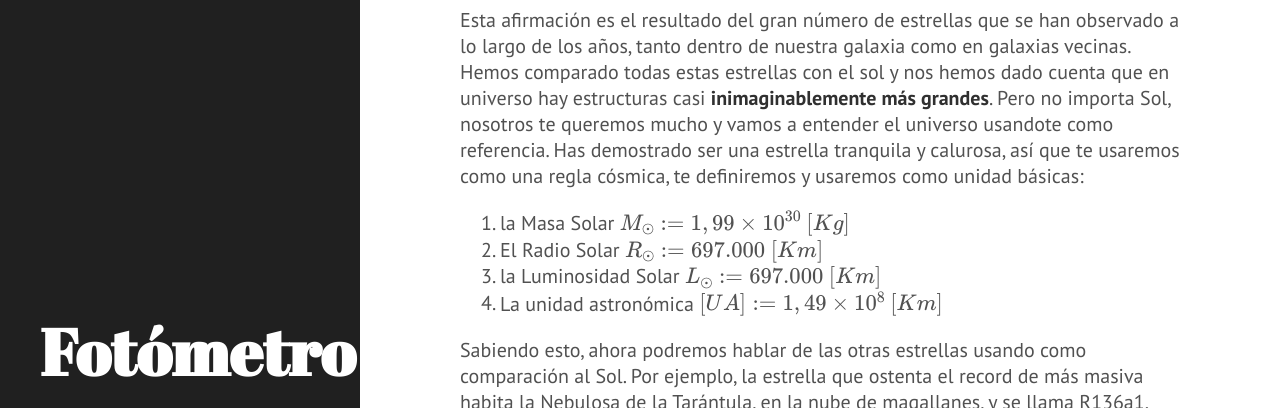
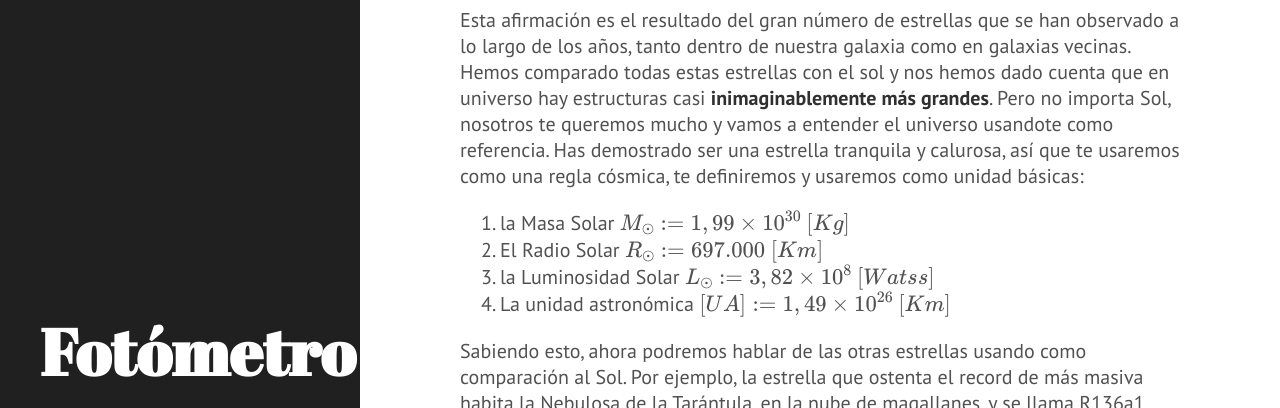
Before and after one commit to nicomedinap/nicomedinap.github.io, a Jekyll site: the page built from _posts/2020-11-12-VariabilidadEstelar.md, in a window 1280 px wide and 900 px high, scrolled down 3153 px, cut to the strip 0-408 px from the top of the window. Built offline with Jekyll 4.4.1, drawn with Linux system fonts in a browser that asks for light colours; formulas are drawn with MathJax 3; a script that is not in the unit is left out.

Commit message:
Update 2020-11-12-VariabilidadEstelar.md

```diff
--- a/_posts/2020-11-12-VariabilidadEstelar.md
+++ b/_posts/2020-11-12-VariabilidadEstelar.md
@@ -98,8 +98,8 @@ title:  "Variación de brillo en las estrellas"
 <ol>
 <li>la Masa Solar $M_{\odot} := 1,99\times10^{30}\ [Kg]$ </li>
 <li>El Radio Solar $R_{\odot} := 697.000\ [Km]$  </li>
-<li>la Luminosidad Solar $L_{\odot} := 697.000\ [Km]$ </li>
-<li>La unidad astronómica $[UA]:=  1,49\times10^{8}\ [Km]$</li>
+<li>la Luminosidad Solar $L_{\odot} := 3,82\times10^{8}\ [Watss]$ </li>
+<li>La unidad astronómica $[UA]:=  1,49\times10^{26}\ [Km]$</li>
 </ol>
 <p>Sabiendo esto, ahora podremos hablar de las otras estrellas usando como comparación al Sol. Por ejemplo, la estrella que ostenta el record de más masiva habita la Nebulosa de la Tarántula, en la nube de magallanes, y se llama R136a1, con $M=265M_{\odot}$, o sea que esta estrella tiene 265 veces la masa de nuestro humilde Sol.</p>
 <p>Entonces, como podrán darse cuenta en esta búsqueda se han encontrado toda una gama de diferentes escenarios, y se han definido distintas formas de clasificación, siendo la más importante la clasificación por <strong>tipo espectral</strong>, donde las estrellas se arreglan en base a sus temperaturas superficiales (o efectivas), y se les asigna una clase de <a href="https://es.wikipedia.org/wiki/Clasificaci%C3%B3n_estelar#Clasificaci%C3%B3n_por_tipos_espectrales">tipo espectral</a> ('O', 'B', 'A', 'F', 'G', 'K', 'M'). Diferentes clases poseerán diferentes <a href="https://es.wikipedia.org/wiki/Clasificaci%C3%B3n_estelar#Clasificaci%C3%B3n_por_tipos_espectrales">temperaturas efectivas</a>, las cuales también tiene relación con el color superficial. Si se preguntan por qué se eligieron esas letras, es porque este tipo de clasificación estelar está basado en la llamada <em>clasificación de Harvard</em>.</p>
```
